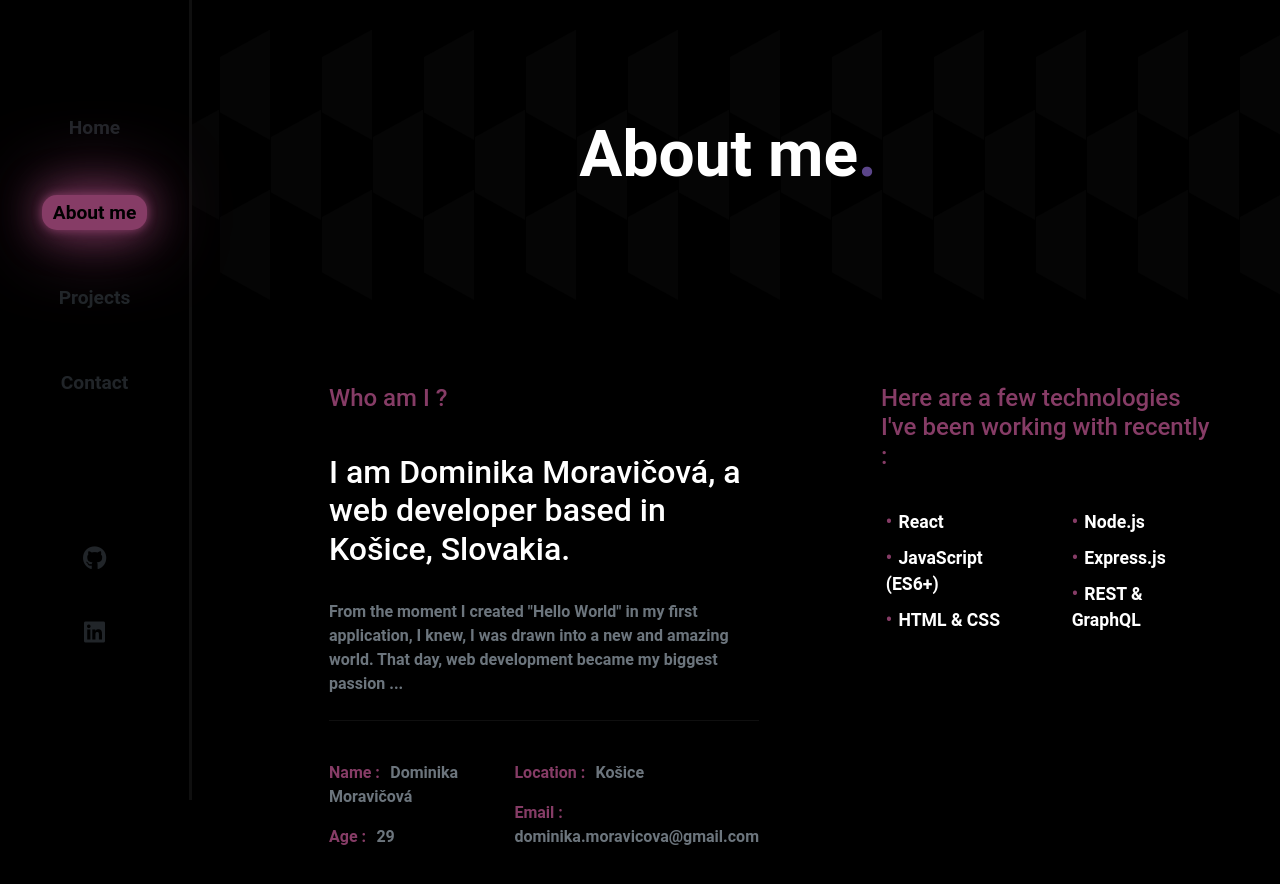
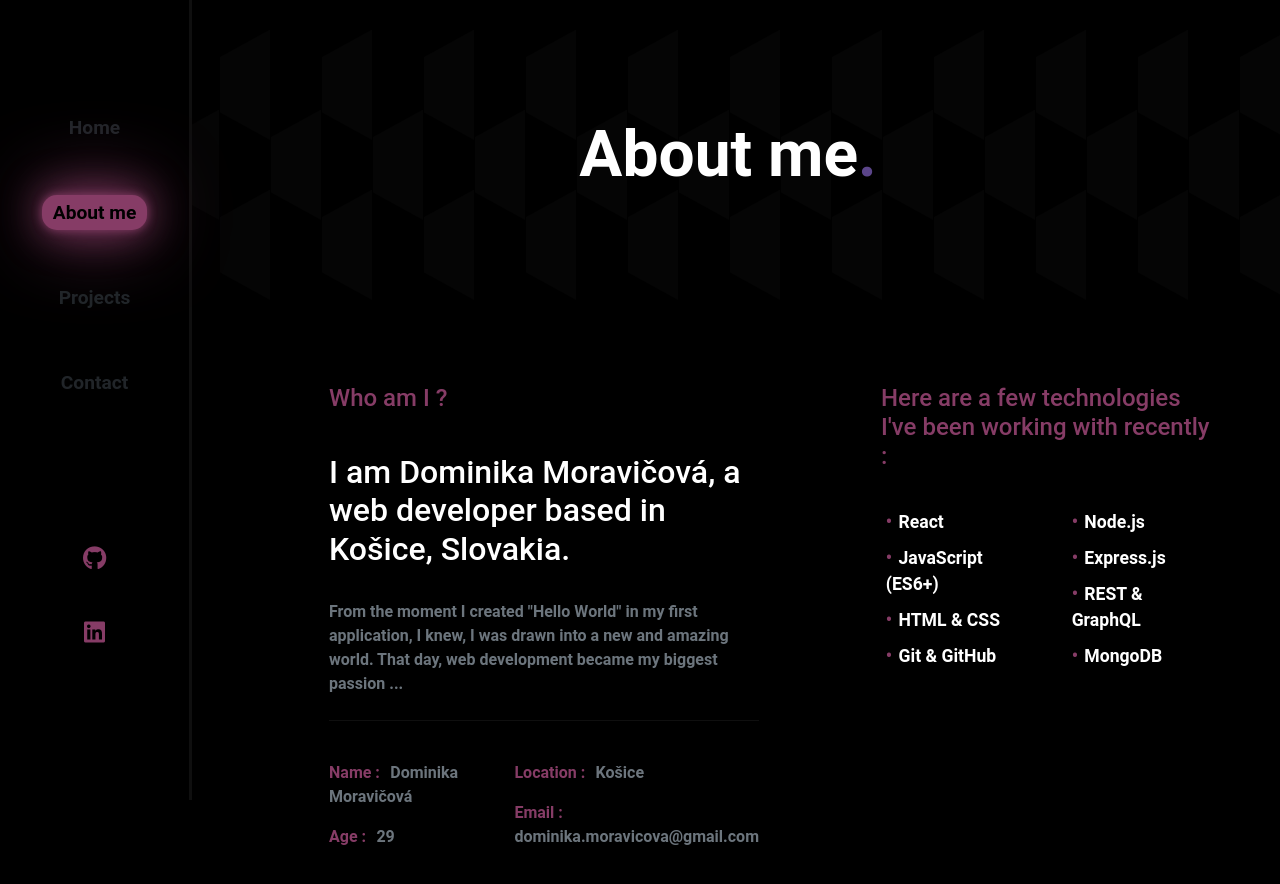
Before and after one commit to Domka-Mor/my-portfolio, a React (Create React App) app: page /about in a window 1280 px wide. Shown: the top 884 px of the page. Built offline with nearby package versions, Linux system fonts and the light colour scheme.

Commit message:
Hi there! :)

```diff
--- a/src/App.css
+++ b/src/App.css
@@ -1,5 +1,6 @@
 body{
   background: #000;
+  cursor: default;
 }
 
 /*page scroll*/
--- a/src/Components/About/About.js
+++ b/src/Components/About/About.js
@@ -207,11 +207,14 @@ export default function About() {
 								            <li>React</li>
 								            <li>JavaScript (ES6+)</li>
 								            <li>HTML & CSS</li>
+								            <li>Git & GitHub</li>
 								        </ul>
 								        <ul>
 								            <li>Node.js</li>
 								            <li>Express.js</li>
 								            <li>REST & GraphQL</li>
+								            <li>MongoDB</li>
+
 								        </ul>
 							        </div>
 					        	</div>
--- a/src/Components/Navbar/Navbar.css
+++ b/src/Components/Navbar/Navbar.css
@@ -17,6 +17,14 @@
   margin: 10px;
   padding: 20px 0;
   list-style: none;
+}
+.navbar-pinky li a{
+  color: #863C66;
+}
+.navbar-pinky li a:hover{
+  color: #863C66;
+  text-decoration: none;
+  cursor: pointer;
 }
 .navbar-pinky .btn-nav {
   position: relative;
--- a/src/Components/Navbar/Navbar.js
+++ b/src/Components/Navbar/Navbar.js
@@ -55,8 +55,16 @@ export default class Navbar extends Component {
 								    </NavLink>
 							    </li>
 						  		<span className="navbar-text">
-							  		<li><i className="fab fa-github icon1"></i></li>
-								    <li><i className="fab fa-linkedin icon2"></i></li>
+							  		<li>
+								  		<a href='https://github.com/Domka-Mor'>
+								  			<i className="fab fa-github icon1"></i>
+								  		</a>
+							  		</li>
+							  		<li>
+								  		<a href='https://www.linkedin.com/in/dominika-moravi%C4%8Dov%C3%A1-4b470a210?lipi=urn%3Ali%3Apage%3Ad_flagship3_profile_view_base_contact_details%3BRUUGZFhRTZuTSKIsNgvmAQ%3D%3D'>
+								    		<i className="fab fa-linkedin icon2"></i>
+								    	</a>
+							    	</li>
 							    </span>
 						    </ul>
 					    </div>
@@ -68,8 +76,16 @@ export default class Navbar extends Component {
 				    <li><NavLink to='/about' activeClassName='is-active'><button className='btn btn-nav'>About me</button></NavLink></li>
 				    <li><NavLink to='/projects' activeClassName='is-active'><button className='btn btn-nav'>Projects</button></NavLink></li>
 				    <li><NavLink to='/contact' activeClassName='is-active'><button className='btn btn-nav'>Contact</button></NavLink></li>
-			  		<li><i className="fab fa-github icon1 pt-5 mt-5"></i></li>
-				    <li><i className="fab fa-linkedin icon2"></i></li>
+			  		<li>
+				  		<a href='https://github.com/Domka-Mor'>
+				  			<i className="fab fa-github icon1 pt-5 mt-5"></i>
+				  		</a>
+			  		</li>
+			  		<li>
+				  		<a href='https://www.linkedin.com/in/dominika-moravi%C4%8Dov%C3%A1-4b470a210?lipi=urn%3Ali%3Apage%3Ad_flagship3_profile_view_base_contact_details%3BRUUGZFhRTZuTSKIsNgvmAQ%3D%3D'>
+					    	<i className="fab fa-linkedin icon2"></i>
+					    </a>
+				    </li>
 			  	</div>
 		    </>
 		)
--- a/src/Components/Pages/BeachResort/BeachResort.js
+++ b/src/Components/Pages/BeachResort/BeachResort.js
@@ -64,7 +64,7 @@ export default function BeachResort() {
 									<p className='parallax2-p'>Demonstration of the hotel website with the room reservation feature.</p>
 									<p className='parallax2-p'> Type : Full-stack</p>
 									<p className='parallax2-p'> Build with :<br/> <span/>React <span/>Bootstrap <span/>styled-components<br/>
-									<span/>Node.js <span/>Express <span/>Graphql <span/>MongoDB</p>
+									<span/>Node.js <span/>Express <span/>GraphQL <span/>MongoDB</p>
 								</div>
 							</div>
 							<div className='parallax2-section'>
```
